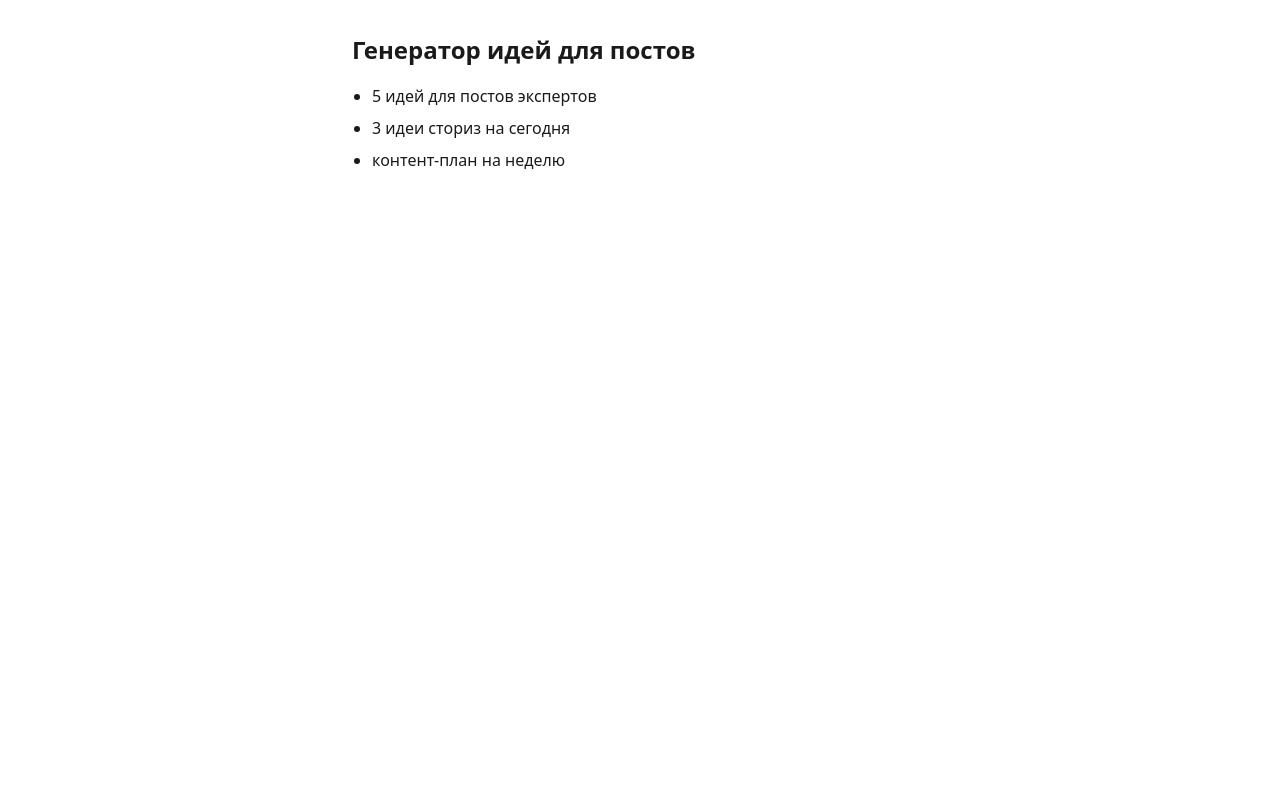
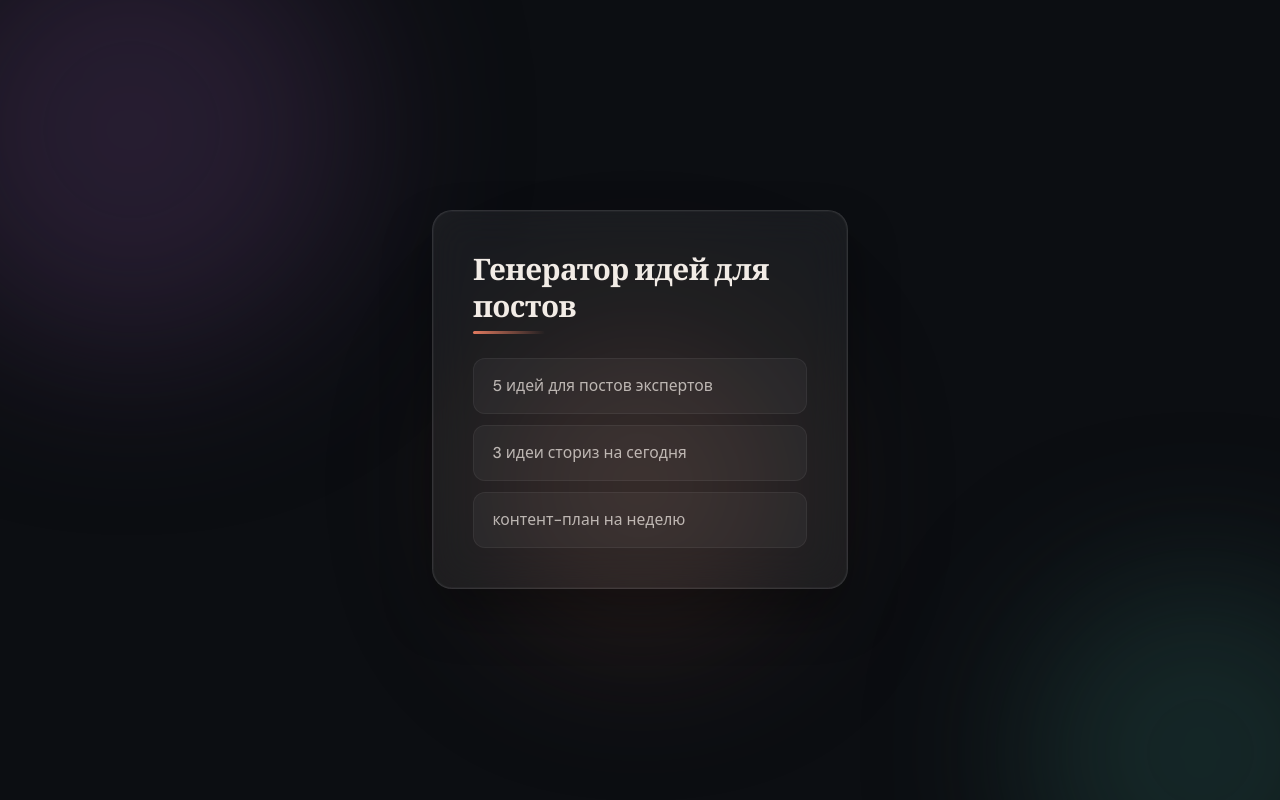
Before and after one commit to Sveg77/Project_Test, a plain HTML site: page index.html in a window 1280 px wide. Drawn offline with Linux system fonts and the light colour scheme.

Commit message:
Добавлено оформление и анимация

```diff
--- a/index.html
+++ b/index.html
@@ -4,34 +4,285 @@
   <meta charset="UTF-8">
   <meta name="viewport" content="width=device-width, initial-scale=1.0">
   <title>Генератор идей для постов</title>
+  <link rel="preconnect" href="https://fonts.googleapis.com">
+  <link rel="preconnect" href="https://fonts.gstatic.com" crossorigin>
+  <link href="https://fonts.googleapis.com/css2?family=DM+Sans:ital,opsz,wght@0,9..40,400;0,9..40,500;0,9..40,600;1,9..40,400&family=Fraunces:ital,opsz,wght@0,9..144,500;0,9..144,600;0,9..144,700;1,9..144,500&display=swap" rel="stylesheet">
   <style>
+    :root {
+      --bg-deep: #0c0e12;
+      --text: #f2ece6;
+      --text-soft: rgba(242, 236, 230, 0.72);
+      --accent: #e07a5f;
+      --accent-glow: rgba(224, 122, 95, 0.45);
+      --surface: rgba(255, 255, 255, 0.06);
+      --border: rgba(255, 255, 255, 0.1);
+      --blob-1: #3d2a4a;
+      --blob-2: #1e3d3a;
+      --blob-3: #4a3028;
+    }
+
+    * {
+      box-sizing: border-box;
+    }
+
     body {
-      font-family: system-ui, -apple-system, "Segoe UI", Roboto, sans-serif;
-      max-width: 36rem;
-      margin: 2rem auto;
-      padding: 0 1.25rem;
-      line-height: 1.5;
-      color: #1a1a1a;
+      margin: 0;
+      min-height: 100vh;
+      font-family: "DM Sans", system-ui, sans-serif;
+      font-optical-sizing: auto;
+      color: var(--text);
+      line-height: 1.55;
+      background: var(--bg-deep);
+      overflow-x: hidden;
     }
+
+    /* Анимированный фон */
+    .bg-stage {
+      position: fixed;
+      inset: 0;
+      z-index: 0;
+      overflow: hidden;
+      pointer-events: none;
+    }
+
+    .blob {
+      position: absolute;
+      border-radius: 50%;
+      filter: blur(80px);
+      opacity: 0.55;
+      animation: floatBlob 18s ease-in-out infinite;
+    }
+
+    .blob:nth-child(1) {
+      width: min(55vw, 420px);
+      height: min(55vw, 420px);
+      background: var(--blob-1);
+      top: -12%;
+      left: -8%;
+      animation-delay: 0s;
+    }
+
+    .blob:nth-child(2) {
+      width: min(50vw, 380px);
+      height: min(50vw, 380px);
+      background: var(--blob-2);
+      bottom: -15%;
+      right: -10%;
+      animation-delay: -6s;
+    }
+
+    .blob:nth-child(3) {
+      width: min(40vw, 300px);
+      height: min(40vw, 300px);
+      background: var(--blob-3);
+      top: 42%;
+      left: 50%;
+      transform: translateX(-50%);
+      animation-delay: -12s;
+    }
+
+    @keyframes floatBlob {
+      0%, 100% {
+        transform: translate(0, 0) scale(1);
+      }
+      33% {
+        transform: translate(6%, 4%) scale(1.08);
+      }
+      66% {
+        transform: translate(-5%, 6%) scale(0.95);
+      }
+    }
+
+    .blob:nth-child(3) {
+      animation-name: floatBlobCenter;
+    }
+
+    @keyframes floatBlobCenter {
+      0%, 100% {
+        transform: translate(-50%, 0) scale(1);
+      }
+      50% {
+        transform: translate(-48%, -8%) scale(1.12);
+      }
+    }
+
+    .wrap {
+      position: relative;
+      z-index: 1;
+      min-height: 100vh;
+      display: flex;
+      align-items: center;
+      justify-content: center;
+      padding: clamp(1.5rem, 4vw, 3rem);
+    }
+
+    .card {
+      width: min(100%, 26rem);
+      padding: clamp(1.75rem, 5vw, 2.5rem);
+      border-radius: 1.25rem;
+      background: var(--surface);
+      border: 1px solid var(--border);
+      backdrop-filter: blur(20px);
+      -webkit-backdrop-filter: blur(20px);
+      box-shadow:
+        0 24px 48px rgba(0, 0, 0, 0.35),
+        0 0 0 1px rgba(255, 255, 255, 0.04) inset;
+      animation: cardIn 0.9s cubic-bezier(0.22, 1, 0.36, 1) forwards;
+      opacity: 0;
+    }
+
+    @keyframes cardIn {
+      from {
+        opacity: 0;
+        transform: translateY(28px) scale(0.98);
+      }
+      to {
+        opacity: 1;
+        transform: translateY(0) scale(1);
+      }
+    }
+
     h1 {
-      font-size: 1.5rem;
+      font-family: "Fraunces", Georgia, serif;
       font-weight: 600;
-      margin-bottom: 1rem;
+      font-size: clamp(1.45rem, 4vw, 1.85rem);
+      line-height: 1.25;
+      margin: 0 0 0.35rem;
+      letter-spacing: -0.02em;
+      animation: titleIn 0.85s cubic-bezier(0.22, 1, 0.36, 1) 0.15s forwards;
+      opacity: 0;
     }
+
+    @keyframes titleIn {
+      from {
+        opacity: 0;
+        transform: translateX(-12px);
+      }
+      to {
+        opacity: 1;
+        transform: translateX(0);
+      }
+    }
+
+    .accent-line {
+      height: 3px;
+      width: 0;
+      max-width: 4.5rem;
+      border-radius: 2px;
+      background: linear-gradient(90deg, var(--accent), transparent);
+      margin-bottom: 1.5rem;
+      animation: lineGrow 0.7s cubic-bezier(0.22, 1, 0.36, 1) 0.45s forwards;
+    }
+
+    @keyframes lineGrow {
+      to {
+        width: 100%;
+      }
+    }
+
     ul {
-      padding-left: 1.25rem;
+      list-style: none;
+      margin: 0;
+      padding: 0;
+      display: flex;
+      flex-direction: column;
+      gap: 0.65rem;
     }
+
     li {
-      margin-bottom: 0.5rem;
+      position: relative;
+      padding: 0.95rem 1rem 0.95rem 1.15rem;
+      border-radius: 0.75rem;
+      background: rgba(255, 255, 255, 0.04);
+      border: 1px solid rgba(255, 255, 255, 0.06);
+      color: var(--text-soft);
+      font-size: 0.98rem;
+      font-weight: 500;
+      transition:
+        transform 0.35s cubic-bezier(0.22, 1, 0.36, 1),
+        border-color 0.35s ease,
+        box-shadow 0.35s ease,
+        color 0.35s ease;
+      animation: itemIn 0.65s cubic-bezier(0.22, 1, 0.36, 1) forwards;
+      opacity: 0;
+    }
+
+    li:nth-child(1) { animation-delay: 0.55s; }
+    li:nth-child(2) { animation-delay: 0.7s; }
+    li:nth-child(3) { animation-delay: 0.85s; }
+
+    @keyframes itemIn {
+      from {
+        opacity: 0;
+        transform: translateY(16px);
+      }
+      to {
+        opacity: 1;
+        transform: translateY(0);
+      }
+    }
+
+    li::before {
+      content: "";
+      position: absolute;
+      left: 0;
+      top: 50%;
+      transform: translateY(-50%);
+      width: 3px;
+      height: 0;
+      border-radius: 0 2px 2px 0;
+      background: var(--accent);
+      transition: height 0.35s cubic-bezier(0.22, 1, 0.36, 1);
+    }
+
+    li:hover {
+      transform: translateX(6px);
+      border-color: rgba(224, 122, 95, 0.35);
+      color: var(--text);
+      box-shadow: 0 8px 24px rgba(0, 0, 0, 0.2), 0 0 24px var(--accent-glow);
+    }
+
+    li:hover::before {
+      height: 60%;
+    }
+
+    @media (prefers-reduced-motion: reduce) {
+      .blob,
+      .card,
+      h1,
+      .accent-line,
+      li {
+        animation: none;
+        opacity: 1;
+        transform: none;
+      }
+
+      .accent-line {
+        width: 4.5rem;
+      }
+
+      li:hover {
+        transform: none;
+      }
     }
   </style>
 </head>
 <body>
+  <div class="bg-stage" aria-hidden="true">
+    <div class="blob"></div>
+    <div class="blob"></div>
+    <div class="blob"></div>
+  </div>
+  <div class="wrap">
+    <main class="card">
       <h1>Генератор идей для постов</h1>
+      <div class="accent-line" aria-hidden="true"></div>
       <ul>
         <li>5 идей для постов экспертов</li>
         <li>3 идеи сториз на сегодня</li>
         <li>контент-план на неделю</li>
       </ul>
+    </main>
+  </div>
 </body>
 </html>
```
Lines whose indentation alone changed are shown as unchanged.
